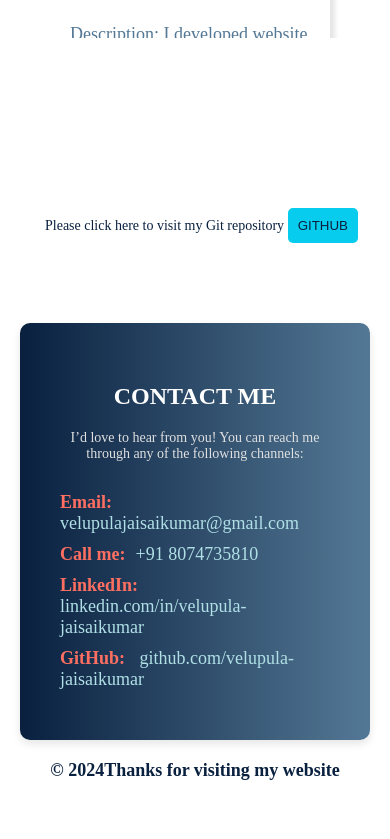
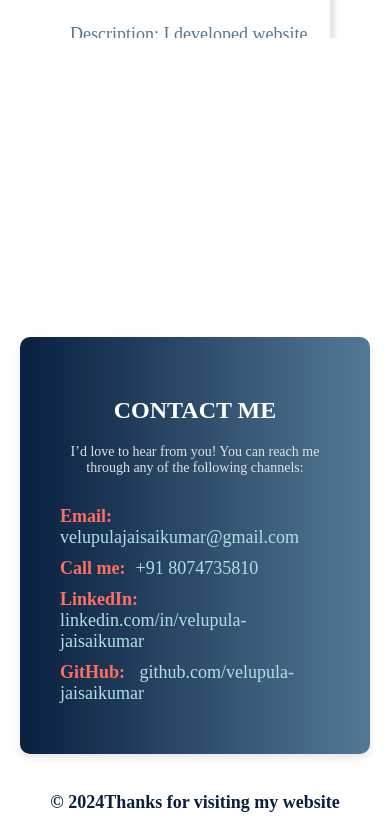
Before and after one commit to Jaisai12/Portfoliowensite, a React (Vite) app: page / in a window 390 px wide. Shown: the part 3257-4096 px from the top of the page. Before the commit the page ends 4056 px from the top, so only its background shows below. Built offline with nearby package versions, Linux system fonts and the light colour scheme.

Commit message:
updated mobile version

```diff
--- a/src/Footer.jsx
+++ b/src/Footer.jsx
@@ -1,6 +1,6 @@
 function Footer() {
   return (
-    <footer>
+    <footer className="Myfooter">
       <p className="footertxt">
         {" "}
         &copy; {new Date().getFullYear()}Thanks for visiting my website{" "}
--- a/src/index.css
+++ b/src/index.css
@@ -280,6 +280,8 @@
 .Mainprojects {
   text-align: center;
   margin-bottom: 200px;
+  overflow-x: hidden;
+  overflow-y: hidden;
 }
 
 .projdescript {
@@ -403,7 +405,13 @@
   font-weight: 600;
   color: #09203f;
 }
+.contact-section {
+  overflow-x: hidden;
+}
 
+.Myfooter {
+  overflow-x: hidden;
+}
 @media (max-width: 768px) {
   /* General Styles */
   body {
@@ -519,7 +527,9 @@
     left: 0;
     gap: 15px;
   }
-
+  .contact-section {
+    overflow-x: hidden;
+  }
   .MyProjects {
     flex-direction: column;
     gap: 10px;
```
